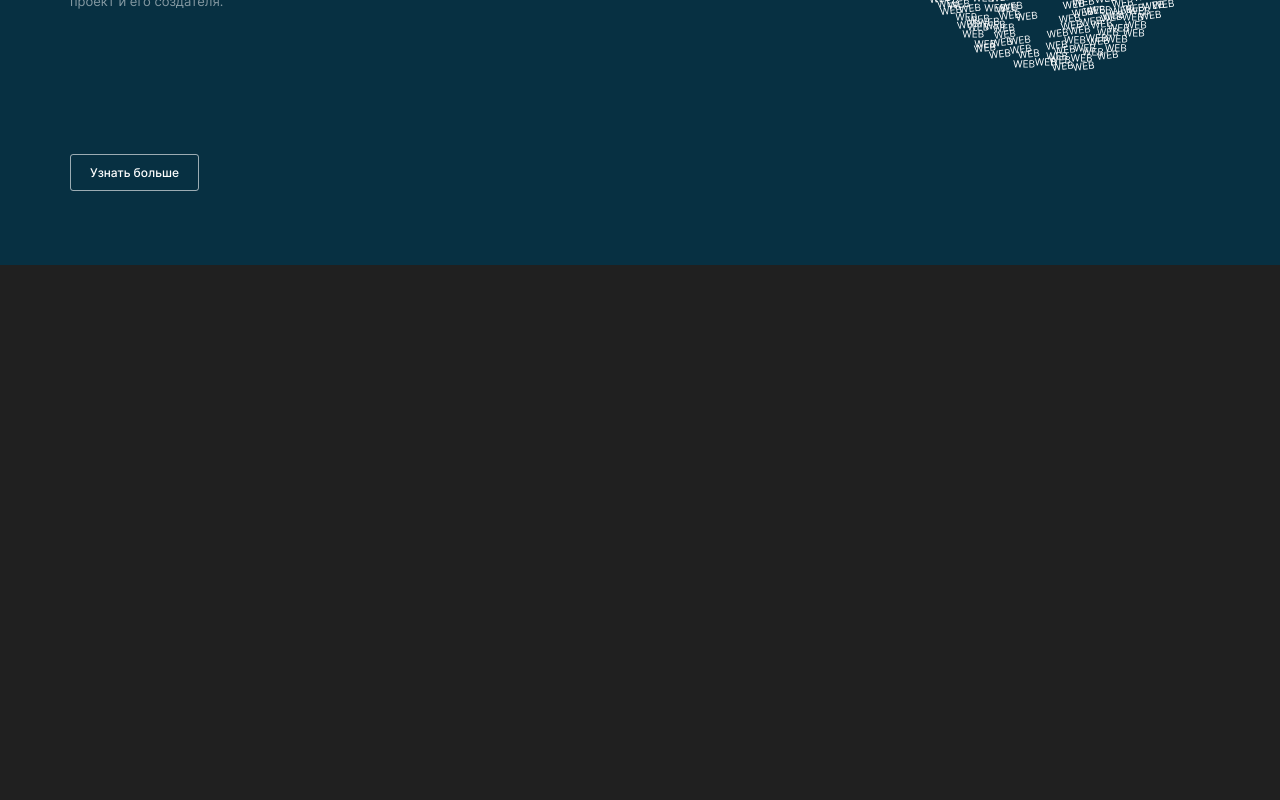
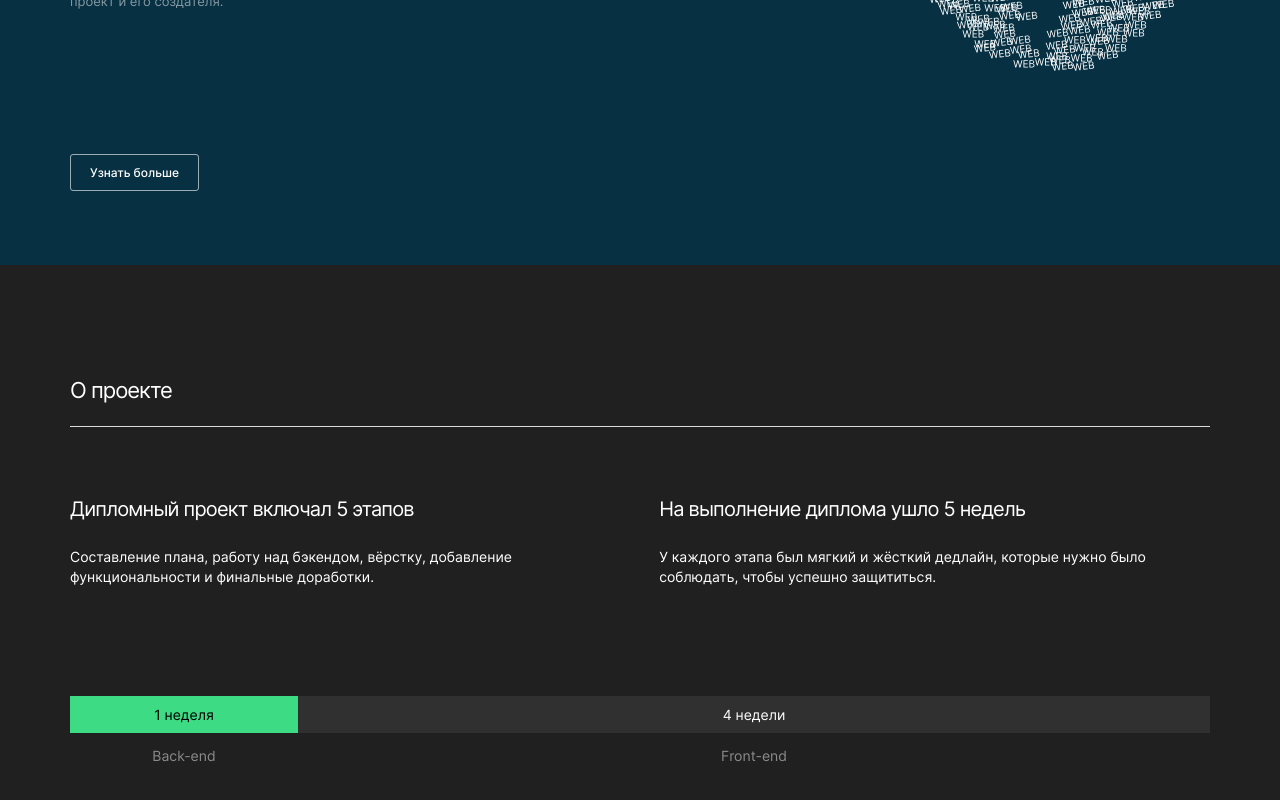
Before and after one commit to Tptechnician/movies-explorer-frontend, a React (Create React App) app: page / in a window 1280 px wide. Shown: the part 382-1182 px from the top of the page. Before the commit the page ends 800 px from the top, so only its background shows below. Built offline with nearby package versions, Linux system fonts and the light colour scheme.

Commit message:
HTML-markup: Component/about-project

```diff
--- a/prettier.config.js
+++ b/prettier.config.js
@@ -1,6 +1,7 @@
 module.exports = {
   printWidth: 100,
   singleQuote: true,
+  jsxSingleQuote: true,
   trailingComma: 'all',
   bracketSpacing: true,
   jsxBracketSameLine: false,
--- a/src/components/AboutProject/AboutProject.css
+++ b/src/components/AboutProject/AboutProject.css
@@ -0,0 +1,105 @@
+.about-project {
+  margin: 0;
+  padding: 112px 70px 109px;
+}
+
+.about-project__title {
+  margin: 0;
+  padding-bottom: 22px;
+  border-bottom: 1px solid #dadada;
+  font-style: normal;
+  font-weight: 400;
+  font-size: 22px;
+  line-height: 27px;
+  letter-spacing: -1px;
+  color: #ffffff;
+}
+
+.about-project__info {
+  margin: 70px 0 0 0;
+  padding: 0;
+  display: flex;
+  flex-direction: row;
+  justify-content: space-between;
+  gap: 51px;
+}
+
+.about-project__info__list {
+  list-style: none;
+}
+
+.about-project__info__list__title {
+  margin: 0;
+  padding: 0;
+  font-style: normal;
+  font-weight: 400;
+  font-size: 20px;
+  line-height: 24px;
+  letter-spacing: -0.8px;
+  color: #ffffff;
+}
+
+.about-project__info__list__subtitle {
+  margin: 26px 0 0 0;
+  padding: 0;
+  font-style: normal;
+  font-weight: 400;
+  font-size: 14px;
+  line-height: 20px;
+  color: #ffffff;
+}
+
+.about-project__time-bar {
+  margin: 109px 0 0 0;
+  padding: 0;
+  display: grid;
+  grid-template-columns: 1fr 4fr;
+}
+
+.about-project__time-bar__first-column {
+}
+
+.about-project__time-bar__first-column__time {
+  margin: 0;
+  padding: 10px;
+  font-weight: 400;
+  font-size: 14px;
+  line-height: 17px;
+  text-align: center;
+  align-items: center;
+  background-color: #3ddc84;
+}
+
+.about-project__time-bar__first-column__subtitle {
+  margin: 14px 0 0 0;
+  padding: 0;
+  font-weight: 400;
+  font-size: 14px;
+  line-height: 17px;
+  text-align: center;
+  color: #8b8b8b;
+}
+
+.about-project__time-bar__second-column {
+}
+
+.about-project__time-bar__second-column__time {
+  margin: 0;
+  padding: 10px;
+  font-weight: 400;
+  font-size: 14px;
+  line-height: 17px;
+  text-align: center;
+  color: #ffffff;
+  background-color: #303030;
+}
+
+.about-project__time-bar__second-column__subtitle {
+  margin: 14px 0 0 0;
+  padding: 0;
+  font-weight: 400;
+  font-size: 14px;
+  line-height: 17px;
+  text-align: center;
+  color: #8b8b8b;
+}
--- a/src/components/AboutProject/AboutProject.js
+++ b/src/components/AboutProject/AboutProject.js
@@ -2,7 +2,37 @@ import React from 'react';
 import './AboutProject.css';
 
 function AboutProject() {
-  return <div>hello world</div>;
+  return (
+    <section id='about-project' className='about-project'>
+      <h2 className='about-project__title'>О проекте</h2>
+      <ul className='about-project__info'>
+        <li className='about-project__info__list'>
+          <h3 className='about-project__info__list__title'>Дипломный проект включал 5 этапов</h3>
+          <p className='about-project__info__list__subtitle'>
+            Составление плана, работу над бэкендом, вёрстку, добавление функциональности и финальные
+            доработки.
+          </p>
+        </li>
+        <li className='about-project__info__list'>
+          <h3 className='about-project__info__list__title'>На выполнение диплома ушло 5 недель</h3>
+          <p className='about-project__info__list__subtitle'>
+            У каждого этапа был мягкий и жёсткий дедлайн, которые нужно было соблюдать, чтобы
+            успешно защититься.
+          </p>
+        </li>
+      </ul>
+      <div className='about-project__time-bar'>
+        <div className='about-project__time-bar__first-column'>
+          <p className='about-project__time-bar__first-column__time'>1 неделя</p>
+          <p className='about-project__time-bar__first-column__subtitle'>Back-end</p>
+        </div>
+        <div className='about-project__time-bar__second-column'>
+          <p className='about-project__time-bar__second-column__time'>4 недели</p>
+          <p className='about-project__time-bar__second-column__subtitle'>Front-end</p>
+        </div>
+      </div>
+    </section>
+  );
 }
 
 export default AboutProject;
--- a/src/components/Header/Header.css
+++ b/src/components/Header/Header.css
@@ -2,7 +2,7 @@
   background-color: #073042;
   margin: 0 auto;
   padding: 0 70px;
-  max-width: 1280px;
+  max-width: 100%;
   min-height: 71px;
   display: flex;
   justify-content: space-between;
--- a/src/components/Main/Main.js
+++ b/src/components/Main/Main.js
@@ -1,11 +1,13 @@
 import React from 'react';
 import './Main.css';
 import Promo from '../Promo/Promo';
+import AboutProject from '../AboutProject/AboutProject';
 
 function Main() {
   return (
-    <main className="content">
+    <main className='content'>
       <Promo />
+      <AboutProject />
     </main>
   );
 }
--- a/src/components/Promo/Promo.js
+++ b/src/components/Promo/Promo.js
@@ -1,22 +1,21 @@
 import React from 'react';
-import { Link } from 'react-router-dom';
 import './Promo.css';
 import promoLogo from '../../images/promo-landing-logo.svg';
 
 function Promo() {
   return (
-    <div className="promo">
-      <div className="promo__coteiner-info">
-        <h1 className="promo__title">Учебный проект студента факультета Веб&#8209;разработки.</h1>
-        <p className="promo__subtitle">
+    <section className='promo'>
+      <div className='promo__coteiner-info'>
+        <h1 className='promo__title'>Учебный проект студента факультета Веб&#8209;разработки.</h1>
+        <p className='promo__subtitle'>
           Листайте ниже, чтобы узнать больше про этот проект и его создателя.
         </p>
-        <Link className="promo__link" href="#aboutProject">
+        <a className='promo__link' href='#about-project'>
           Узнать больше
-        </Link>
+        </a>
       </div>
-      <img className="promo__logo" src={promoLogo} alt="Logo" />
-    </div>
+      <img className='promo__logo' src={promoLogo} alt='Logo' />
+    </section>
   );
 }
 
```
